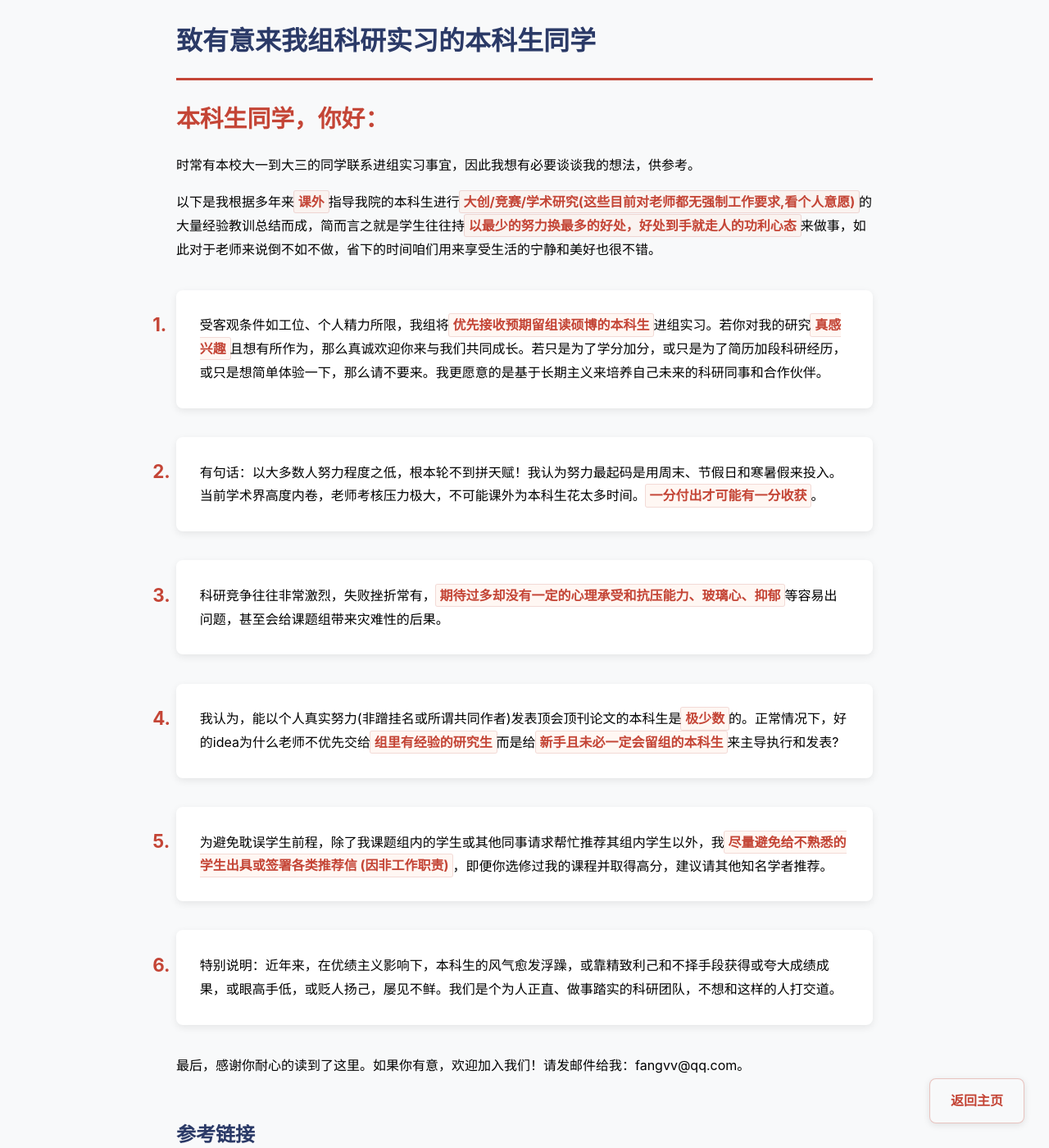
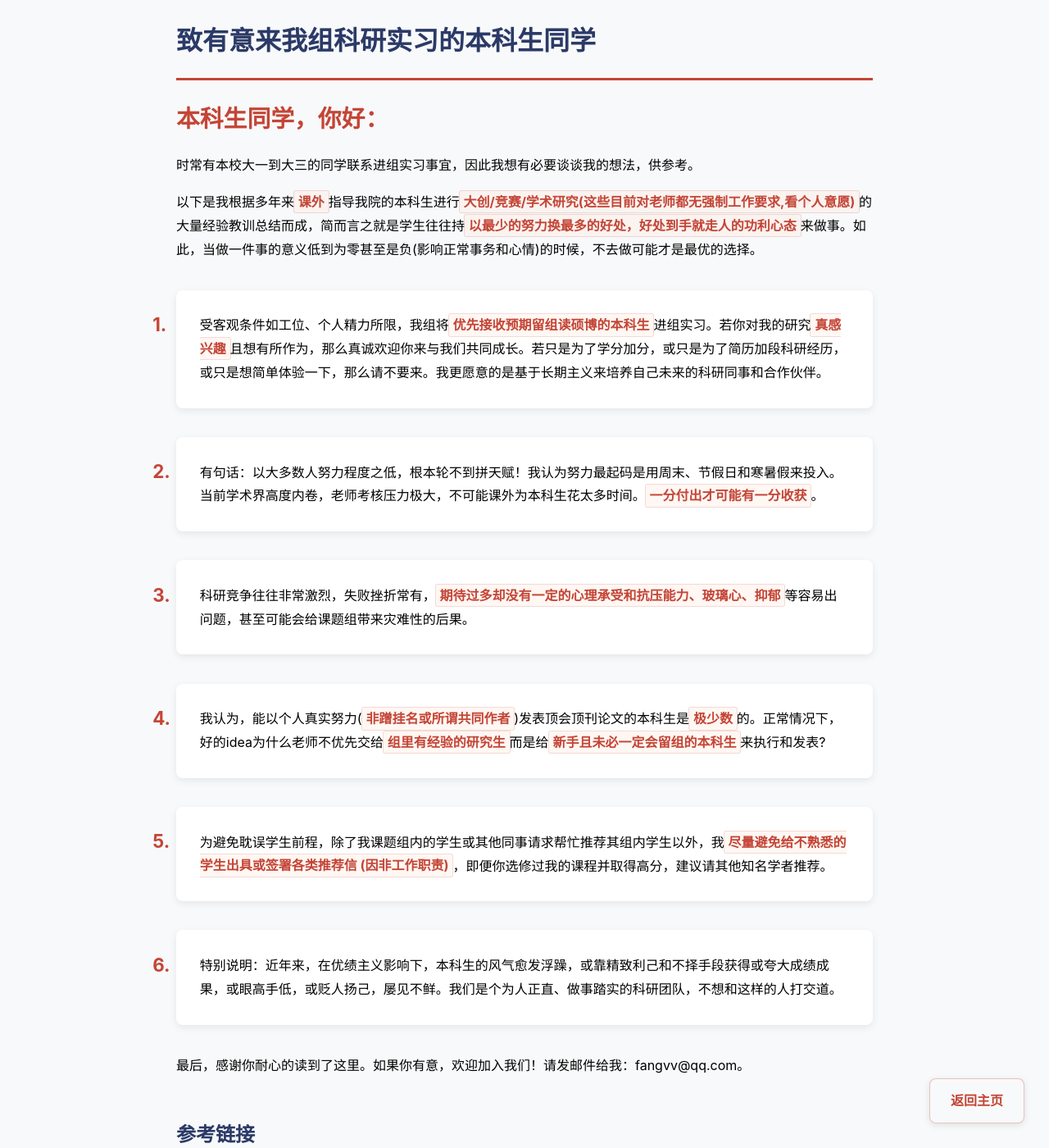
Before and after one commit to fangvv/Homepage, a Jekyll site: the page faq.html, which Jekyll copies as it is, in a window 1280 px wide and 1400 px high. Shown: the whole window at 82% size. Built offline with Jekyll 4.4.1, drawn with Linux system fonts in a browser that asks for light colours; comment, search, counter and statistics services are not loaded.

Commit message:
update faq

```diff
--- a/faq.html
+++ b/faq.html
@@ -116,16 +116,16 @@ strong:hover {
     <p><span class="greeting">本科生同学，你好：</span>
 
     时常有本校大一到大三的同学联系进组实习事宜，因此我想有必要谈谈我的想法，供参考。</p>
-   <p>以下是我根据多年来<strong>课外</strong>指导我院的本科生进行<strong>大创/竞赛/学术研究(这些目前对老师都无强制工作要求,看个人意愿)</strong>的大量经验教训总结而成，简而言之就是学生往往持<strong>以最少的努力换最多的好处，好处到手就走人的功利心态</strong>来做事，如此对于老师来说倒不如不做，省下的时间咱们用来享受生活的宁静和美好也很不错。</p>
+   <p>以下是我根据多年来<strong>课外</strong>指导我院的本科生进行<strong>大创/竞赛/学术研究(这些目前对老师都无强制工作要求,看个人意愿)</strong>的大量经验教训总结而成，简而言之就是学生往往持<strong>以最少的努力换最多的好处，好处到手就走人的功利心态</strong>来做事。如此，当做一件事的意义低到为零甚至是负(影响正常事务和心情)的时候，不去做可能才是最优的选择。</p>
 
     <ol>
 <li>受客观条件如工位、个人精力所限，我组将<strong>优先接收预期留组读硕博的本科生</strong>进组实习。若你对我的研究<strong>真感兴趣</strong>且想有所作为，那么真诚欢迎你来与我们共同成长。若只是为了学分加分，或只是为了简历加段科研经历，或只是想简单体验一下，那么请不要来。我更愿意的是基于长期主义来培养自己未来的科研同事和合作伙伴。</li>
 
 <li>有句话：以大多数人努力程度之低，根本轮不到拼天赋！我认为努力最起码是用周末、节假日和寒暑假来投入。当前学术界高度内卷，老师考核压力极大，不可能课外为本科生花太多时间。<strong>一分付出才可能有一分收获</strong>。</li>
 
-<li>科研竞争往往非常激烈，失败挫折常有，<strong>期待过多却没有一定的心理承受和抗压能力、玻璃心、抑郁</strong>等容易出问题，甚至会给课题组带来灾难性的后果。</li>
+<li>科研竞争往往非常激烈，失败挫折常有，<strong>期待过多却没有一定的心理承受和抗压能力、玻璃心、抑郁</strong>等容易出问题，甚至可能会给课题组带来灾难性的后果。</li>
 
-<li>我认为，能以个人真实努力(非蹭挂名或所谓共同作者)发表顶会顶刊论文的本科生是<strong>极少数</strong>的。正常情况下，好的idea为什么老师不优先交给<strong>组里有经验的研究生</strong>而是给<strong>新手且未必一定会留组的本科生</strong>来主导执行和发表?</li>
+<li>我认为，能以个人真实努力(<strong>非蹭挂名或所谓共同作者</strong>)发表顶会顶刊论文的本科生是<strong>极少数</strong>的。正常情况下，好的idea为什么老师不优先交给<strong>组里有经验的研究生</strong>而是给<strong>新手且未必一定会留组的本科生</strong>来执行和发表?</li>
 
 <li>为避免耽误学生前程，除了我课题组内的学生或其他同事请求帮忙推荐其组内学生以外，我<strong>尽量避免给不熟悉的学生出具或签署各类推荐信 (因非工作职责)</strong>，即便你选修过我的课程并取得高分，建议请其他知名学者推荐。</li>
 
```
